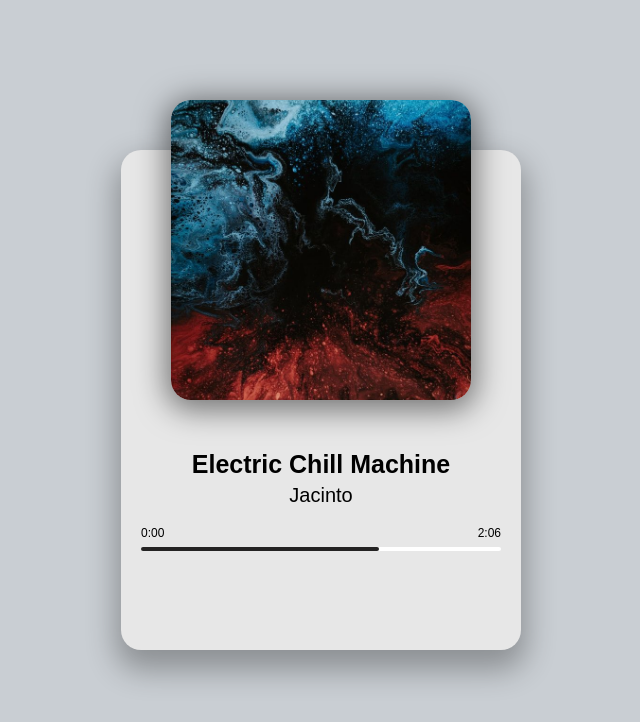
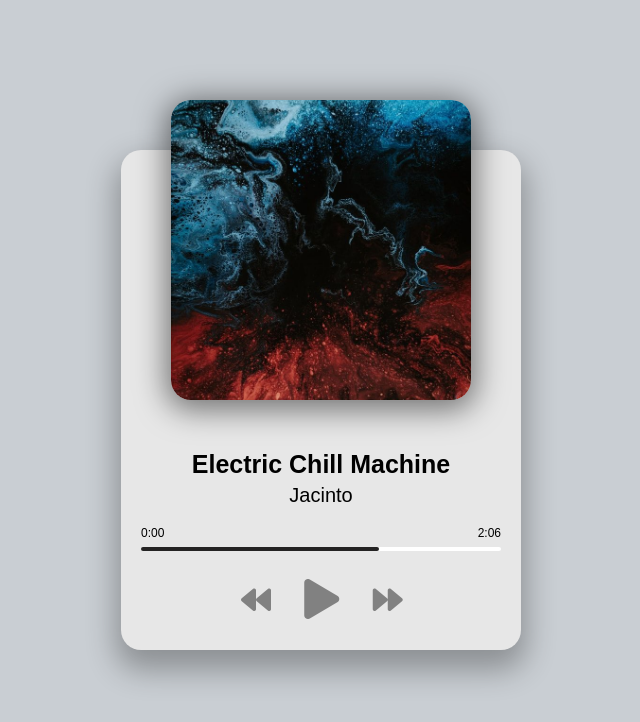
Before and after one commit to JonathanF95/musicPlayer, a plain HTML site: page index.html in a window 1280 px wide. Shown: the whole page, without its empty margins (319-959 px from the left). Drawn offline with Linux system fonts and the light colour scheme.

Commit message:
Add files via upload

```diff
--- a/index.html
+++ b/index.html
@@ -25,6 +25,12 @@
                 <span id="duration">2:06</span>
             </div>
           </div>
+          <!-- Controls -->
+           <div class="player-controls">
+            <i class="fas fa-backward" id="prev" title="Previous"></i>
+            <i class="fas fa-play main-button" id="play" title="Play"></i>
+            <i class="fas fa-forward" id="next" title="Next"></i>
+           </div>
     </div>
     <!-- Script -->
     <script src="script.js"></script>
--- a/style.css
+++ b/style.css
@@ -92,7 +92,12 @@ h3 {
   font-size: 30px;
   color: rgb(129, 129, 129);
   margin-right: 30px;
+  cursor: pointer;
+  user-select: none;
+}
 
+.fas:hover{
+  filter: brightness(80%);
 }
 
 
```
